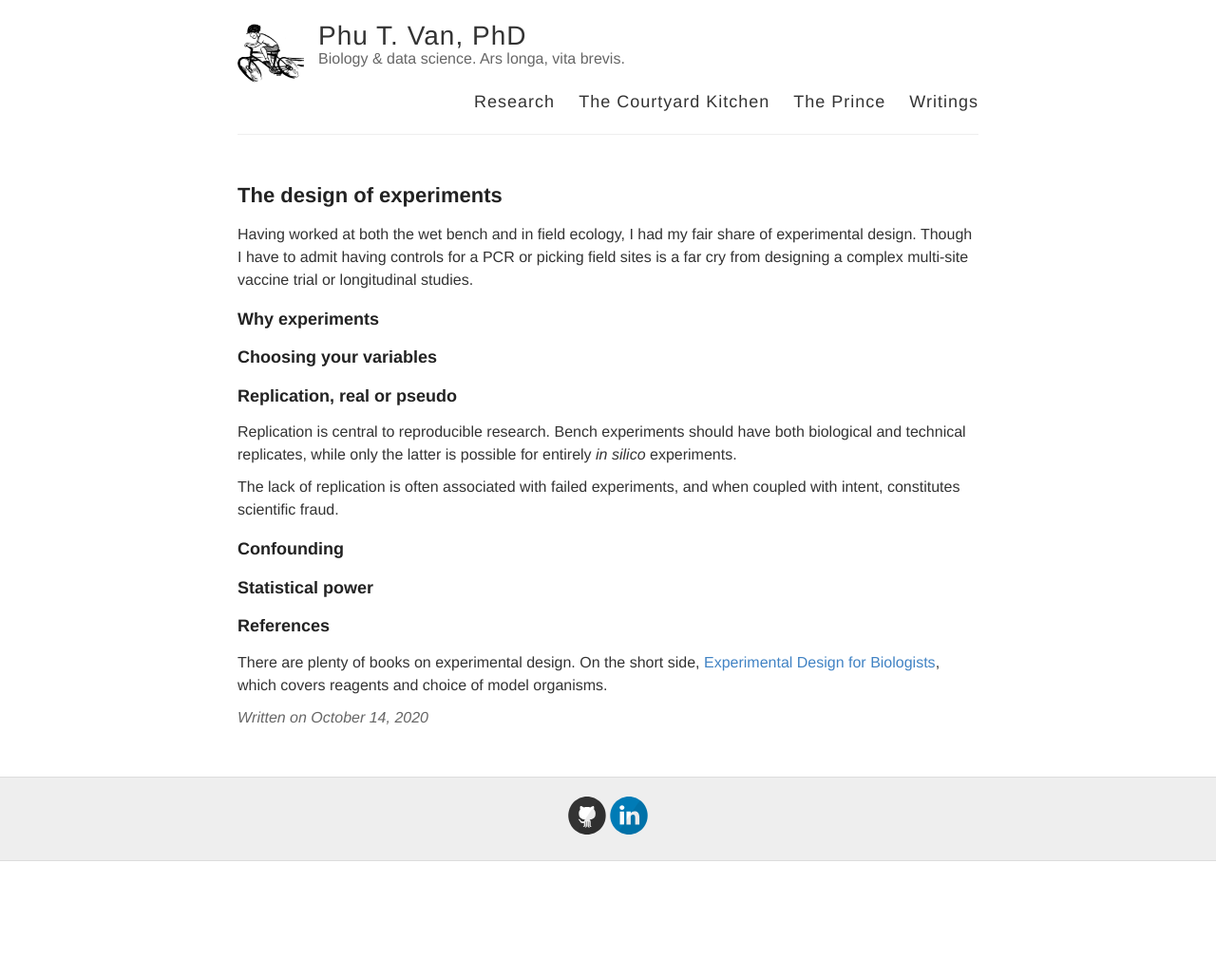
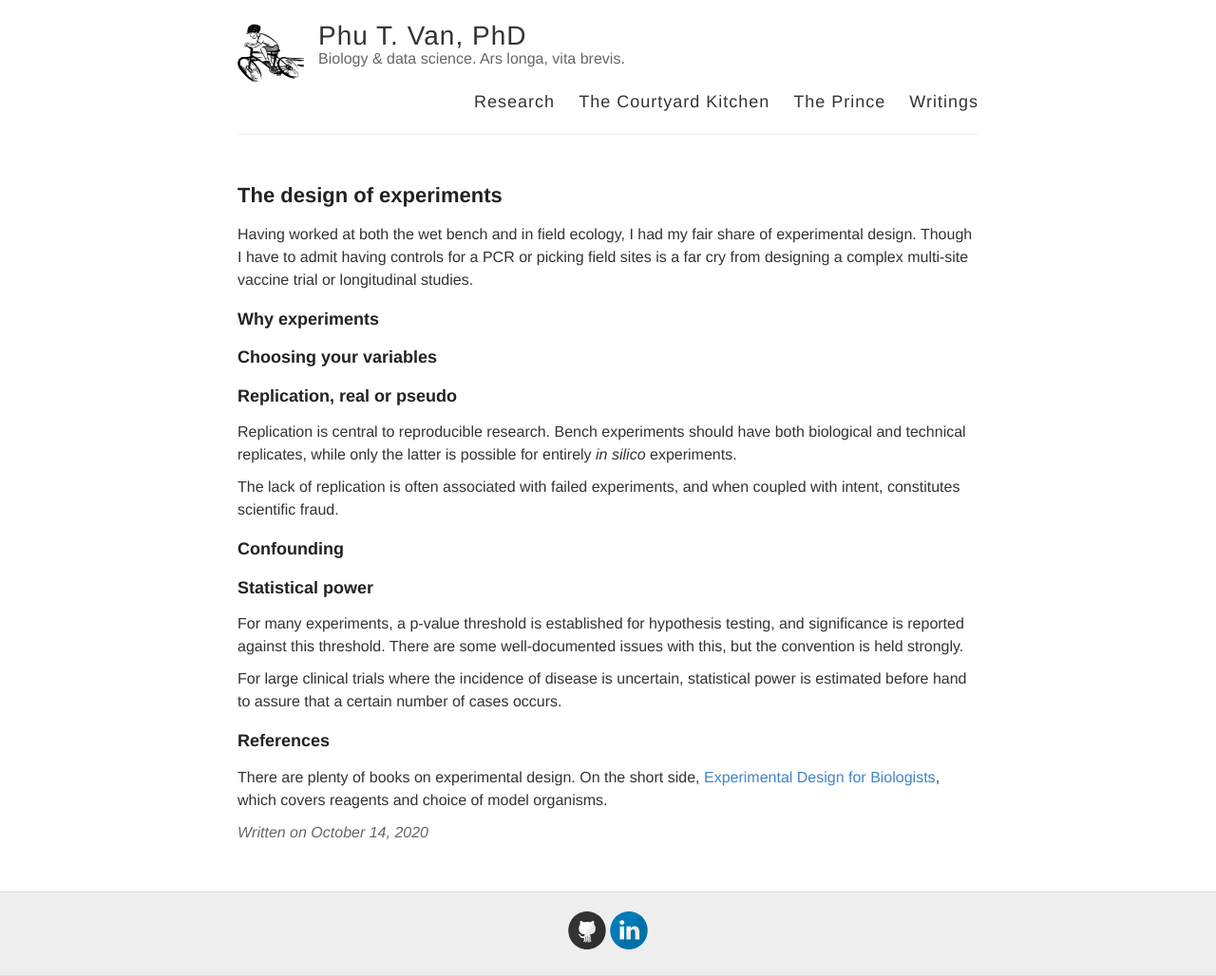
Before and after one commit to ptvan/ptvan.github.io, a Jekyll site: the page built from _posts/2020-10-14-experimental-design.md, in a window 1280 px wide. Shown: the whole page at 95% size. Built offline with Jekyll 4.4.1, drawn with Linux system fonts in a browser that asks for light colours; before the commit the page ends 907 px from its top, so only the background shows below that.

Commit message:
added Statistical Power section

```diff
--- a/_posts/2020-10-14-experimental-design.md
+++ b/_posts/2020-10-14-experimental-design.md
@@ -19,6 +19,10 @@ The lack of replication is often associated with failed experiments, and when co
 
 ### Statistical power
 
+For many experiments, a p-value threshold is established for hypothesis testing, and significance is reported against this threshold. There are some well-documented issues with this, but the convention is held strongly.
+
+For large clinical trials where the incidence of disease is uncertain, statistical power is estimated before hand to assure that a certain number of cases occurs.
+
 ### References
 
 There are plenty of books on experimental design. On the short side, [Experimental Design for Biologists](https://www.ncbi.nlm.nih.gov/pmc/articles/PMC4280443/), which covers reagents and choice of model organisms.
```
